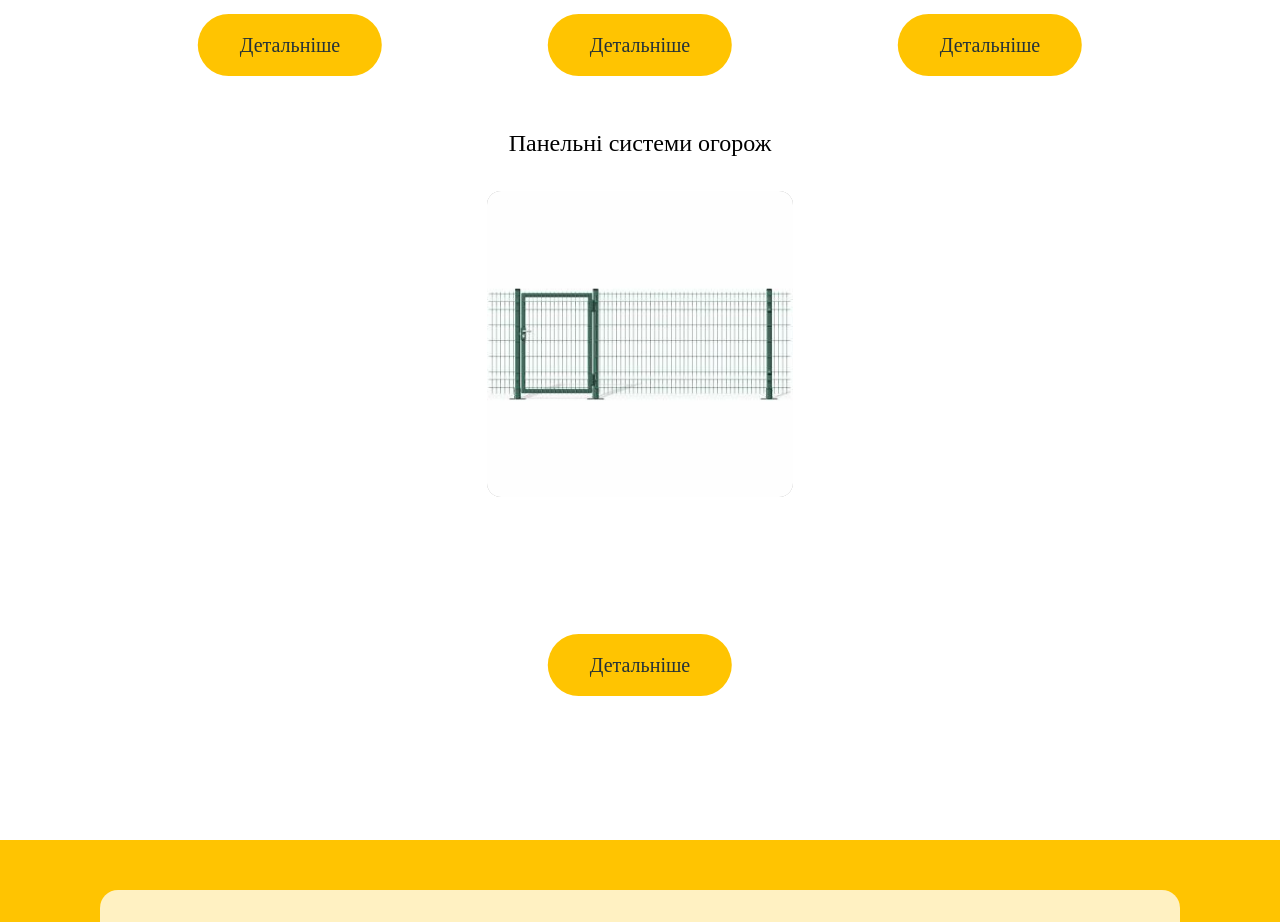
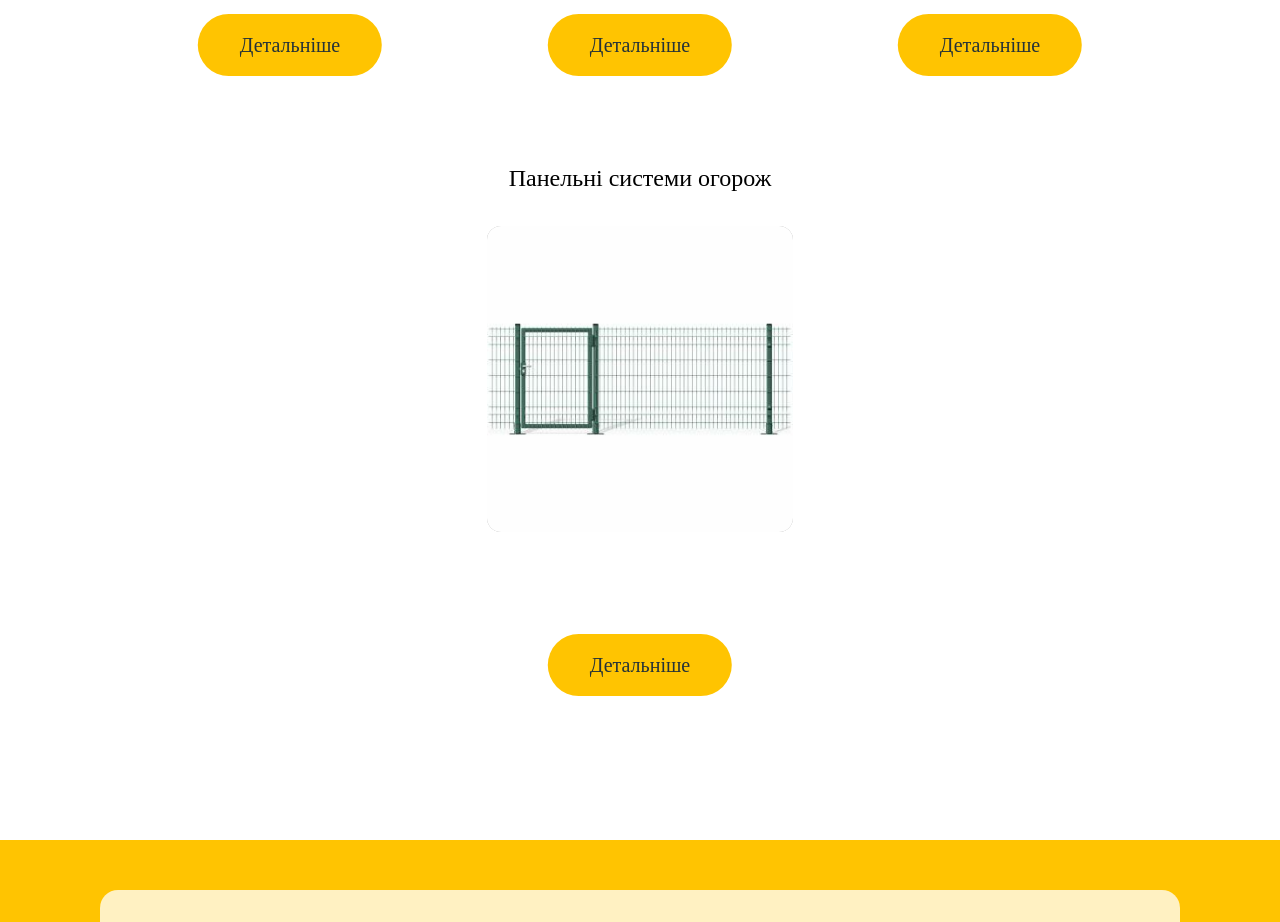
Before and after one commit to naberalgamma/NovuyDvir, a website: page Product/Product.html in a window 1280 px wide. Shown: the part 2820-3742 px from the top of the page. Drawn offline with Linux system fonts and the light colour scheme; a web font is replaced by a local one.

```diff
--- a/Product/Product.html
+++ b/Product/Product.html
@@ -1137,9 +1137,7 @@
         <!-- --------------------------------------------- -->
 
         <article class="productGoodsBox product10">
-          <h4 class="productGoodsTitle productGoodsTitleFirst">
-            Панельні системи огорож
-          </h4>
+          <h4 class="productGoodsTitle">Панельні системи огорож</h4>
           <img
             class="productGoodsImg productImg10"
             src="../Images/Production/product10/product10.jpg"
```
